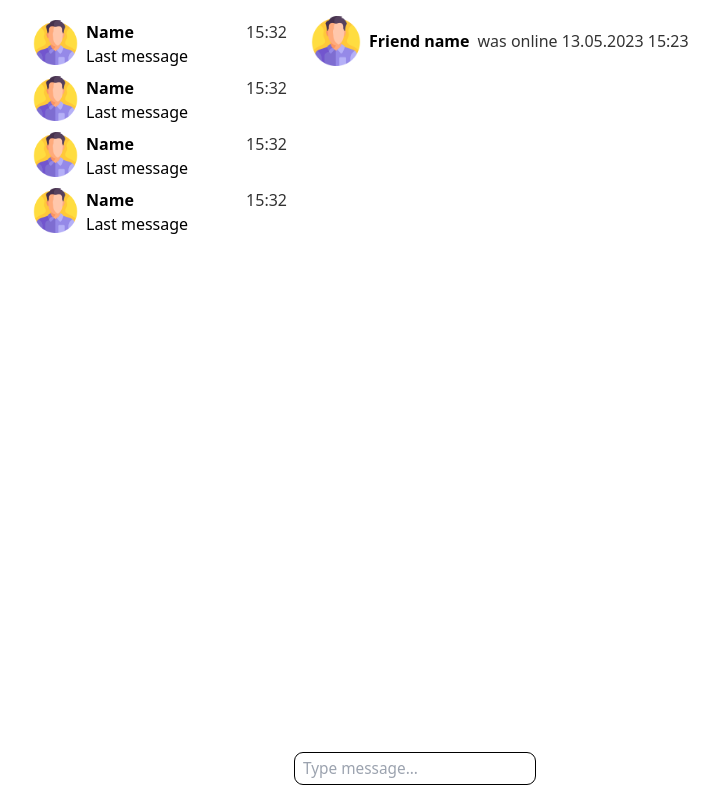
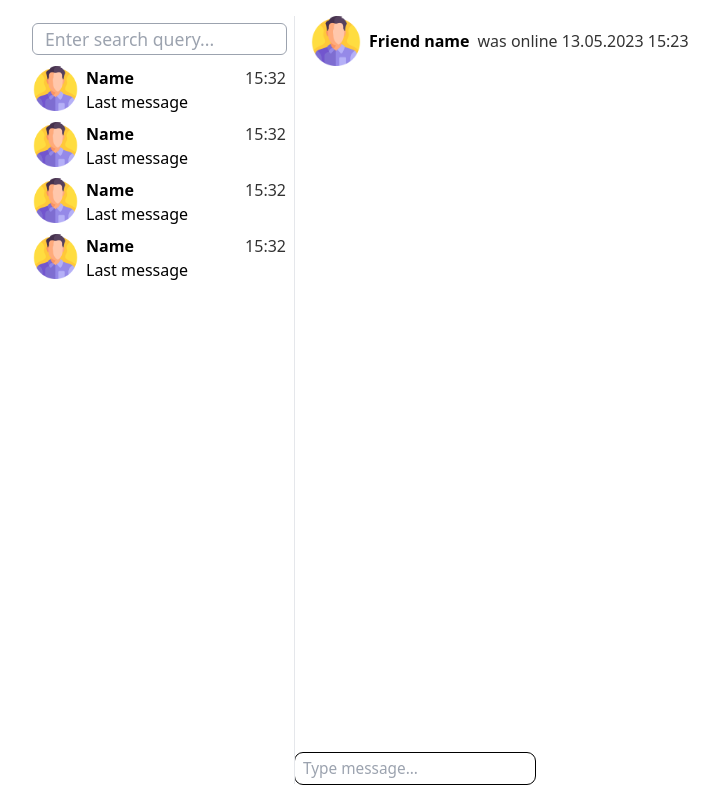
Before and after one commit to udborets/chat-app, a Next.js app in the folder client/: page /chat in a window 1280 px wide. Shown: the whole page, without its empty margins (31-750 px from the left). Built offline with nearby package versions, Linux system fonts and the light colour scheme.

Commit message:
add search input to chat menu

```diff
--- a/client/features/ChatMenu/ChatMenu.tsx
+++ b/client/features/ChatMenu/ChatMenu.tsx
@@ -1,11 +1,14 @@
 import { FC } from "react";
+
 import ChatList from "./ChatList/ChatList";
+import SearchInput from "./SearchInput/SearchInput";
 
 const ChatMenu: FC = () => {
   return (
     <aside
-      className="absolute pc:relative max-w-[90%] pc:max-w-[270px] w-full"
+      className="absolute bg-white border-r-[1px] h-full z-[100] pc:relative max-w-[90%] pc:max-w-[270px] w-full"
     >
+      <SearchInput />
       <ChatList />
     </aside>
   )
```
